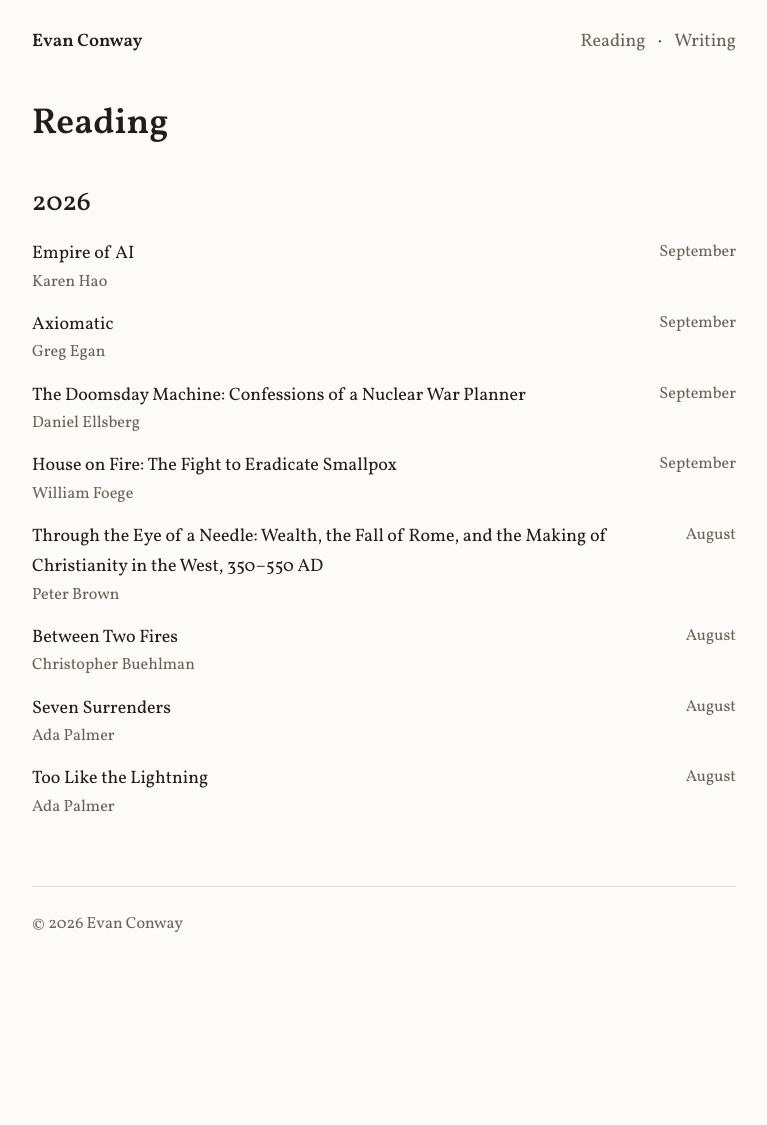
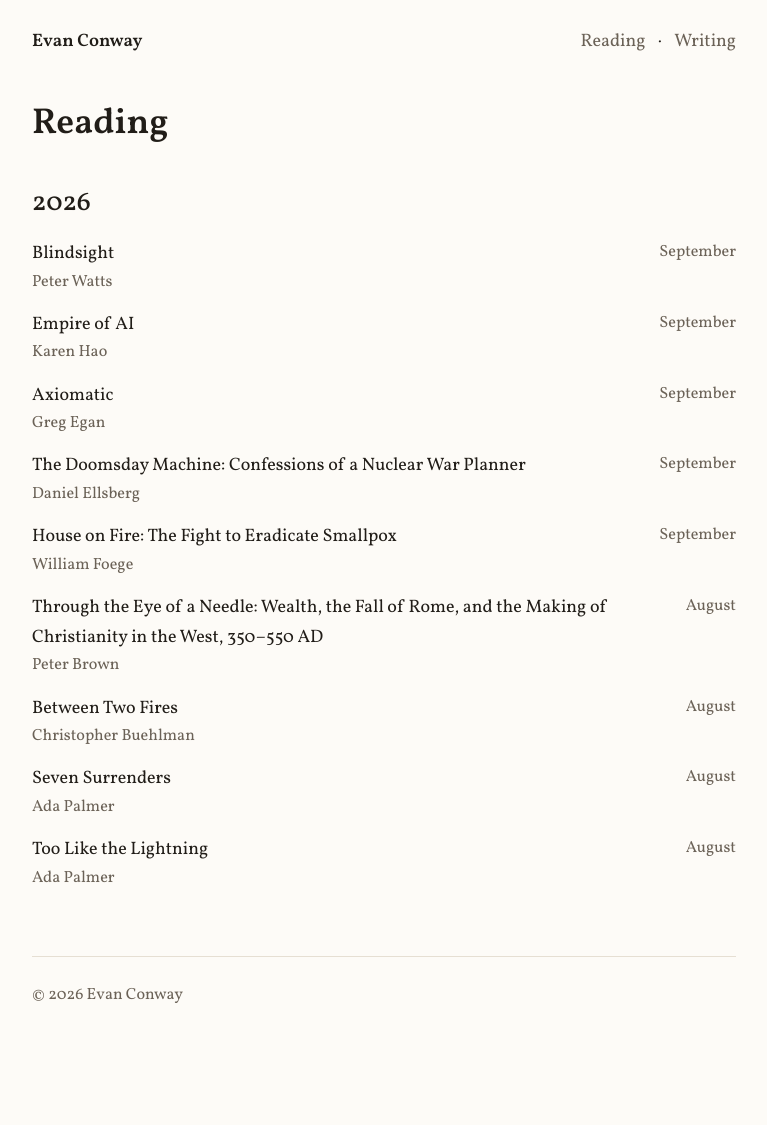
Before and after one commit to evan-conway/evanjayconway.com, a Jekyll site: the page built from reading.html, in a window 1280 px wide. Shown: the whole page, without its empty margins (256-1023 px from the left). Built offline with Jekyll 4.4.1, drawn with Linux system fonts in a browser that asks for light colours; before the commit the page ends 1055 px from its top, so only the background shows below that.

Commit message:
Add Blindsight to books

```diff
--- a/_data/reading.yml
+++ b/_data/reading.yml
@@ -1,5 +1,8 @@
 - year: 2026
   books:
+    - title: Blindsight
+      author: Peter Watts
+      month: September
     - title: Empire of AI
       author: Karen Hao
       month: September
```
